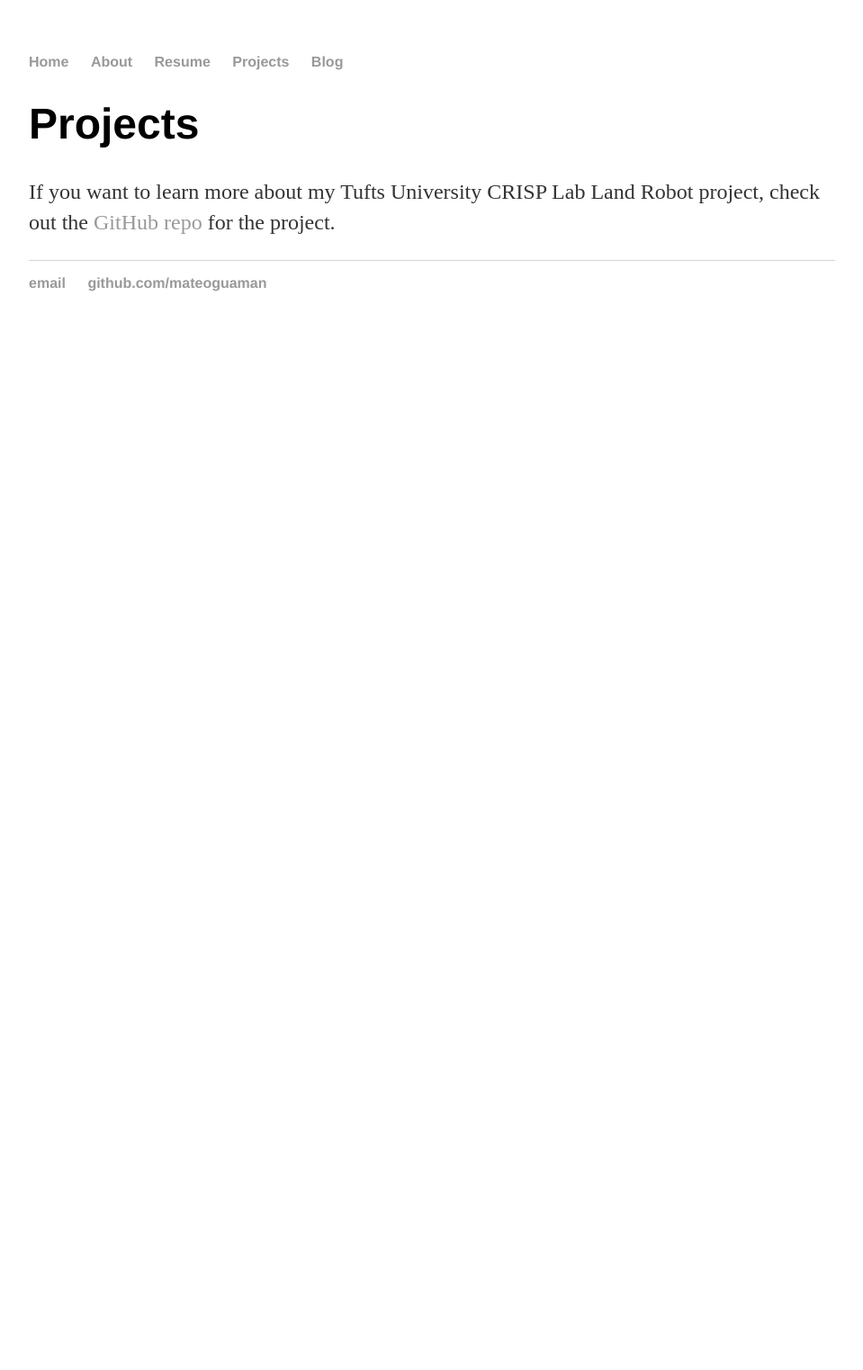
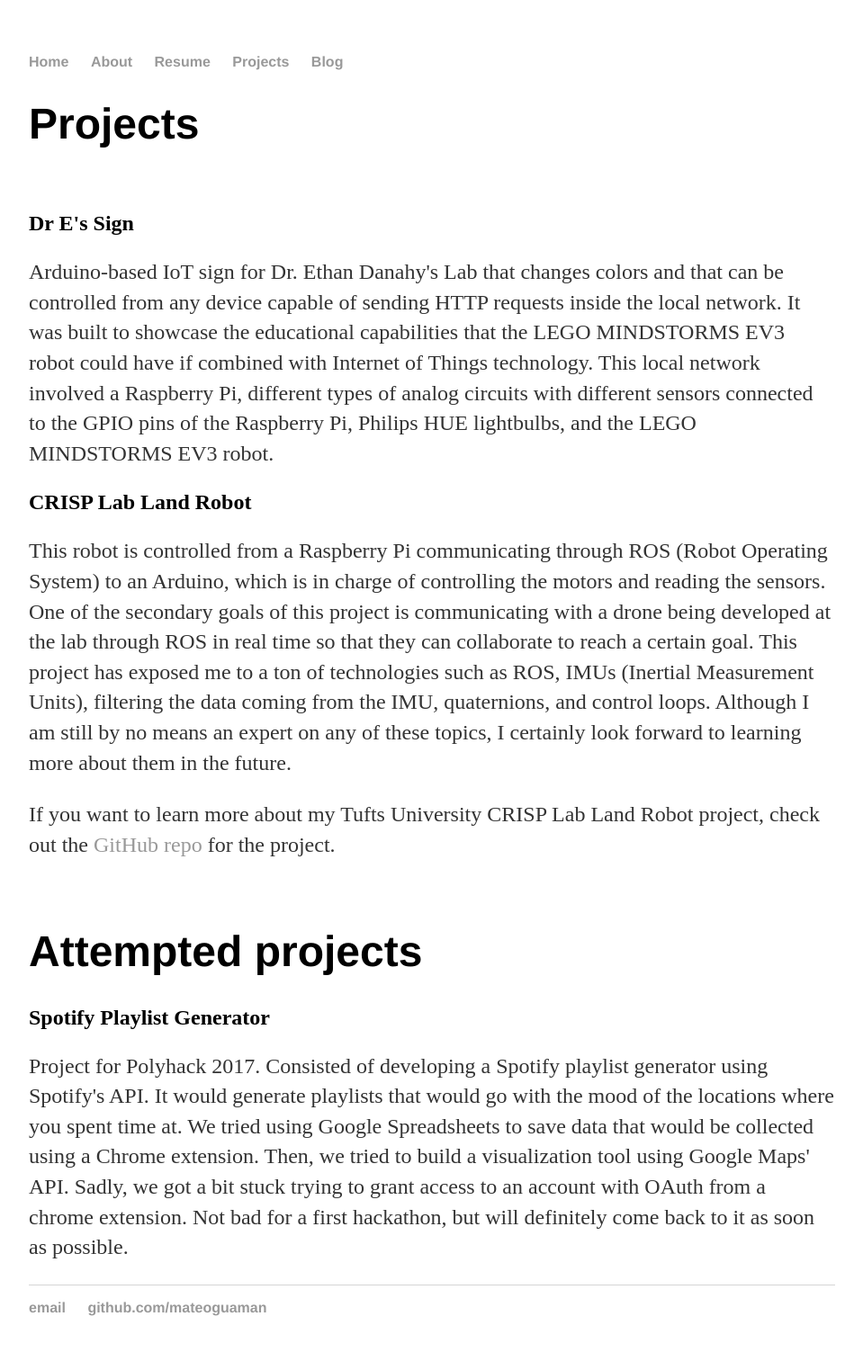
Before and after one commit to mateoguaman/mateoguaman.github.io, a Jekyll site: the page built from projects/index.html, in a window 1280 px wide. Shown: the whole page at 90% size, without its empty margins (160-1119 px from the left). Built offline with Jekyll 4.4.1, drawn with Linux system fonts in a browser that asks for light colours; before the commit the page ends 900 px from its top, so only the background shows below that.

Commit message:
Update index.html

```diff
--- a/projects/index.html
+++ b/projects/index.html
@@ -3,6 +3,15 @@
 title: Projects Mateo Guaman
 ---
 <div class="projects">
-	<h1>Projects</h1>
+	<h1>Projects</h1><br>
+	<h2>Dr E's Sign</h2>
+	<p>Arduino-based IoT sign for Dr. Ethan Danahy's Lab that changes colors and that can be controlled from
+	any device capable of sending HTTP requests inside the local network. It was built to showcase the educational capabilities that the LEGO MINDSTORMS EV3 robot could have if combined with Internet of Things technology. This local network involved a Raspberry Pi, different types of analog circuits with different sensors connected to the GPIO pins of the Raspberry Pi, Philips HUE lightbulbs, and the LEGO MINDSTORMS EV3 robot. </p>
+	<h2>CRISP Lab Land Robot</h2>
+	<p> This robot is controlled from a Raspberry Pi communicating through ROS (Robot Operating System) to an Arduino, which is in charge of controlling the motors and reading the sensors. One of the secondary goals of this project is communicating with a drone being developed at the lab through ROS in real time so that they can collaborate to reach a certain goal. This project has exposed me to a ton of technologies such as ROS, IMUs (Inertial Measurement Units), filtering the data coming from the IMU, quaternions, and control loops. Although I am still by no means an expert on any of these topics, I certainly look forward to learning more about them in the future.</p>
 	<p>If you want to learn more about my Tufts University CRISP Lab Land Robot project, check out the <a href="https://github.com/mateoguaman/CRISP-Lab-land-robot" target="_blank"> GitHub repo </a> for the project.</p>
+<br>
+	<h1>Attempted projects</h1>
+	<h2>Spotify Playlist Generator</h2>
+	<p>Project for Polyhack 2017. Consisted of developing a Spotify playlist generator using Spotify's API. It would generate playlists that would go with the mood of the locations where you spent time at. We tried using Google Spreadsheets to save data that would be collected using a Chrome extension. Then, we tried to build a visualization tool using Google Maps' API. Sadly, we got a bit stuck trying to grant access to an account with OAuth from a chrome extension. Not bad for a first hackathon, but will definitely come back to it as soon as possible.</p>
 </div>
```
